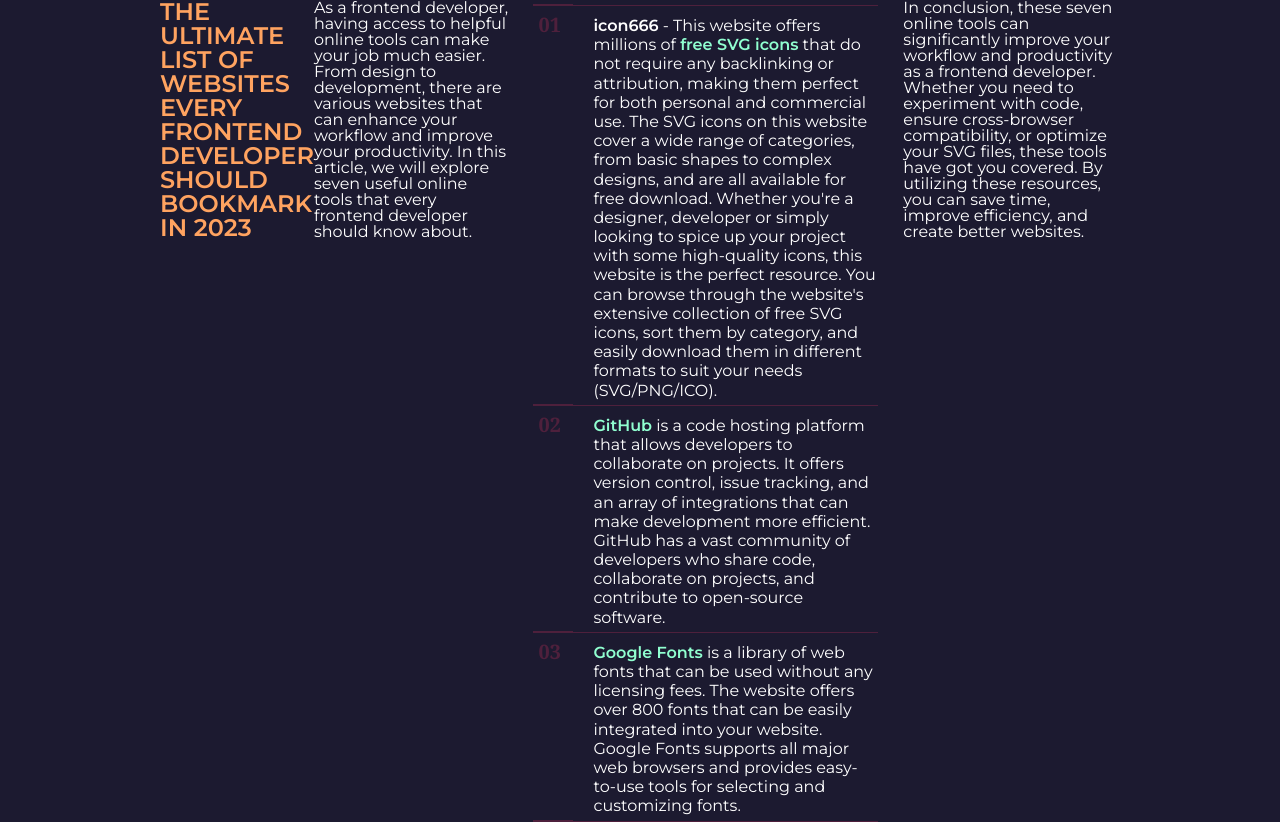
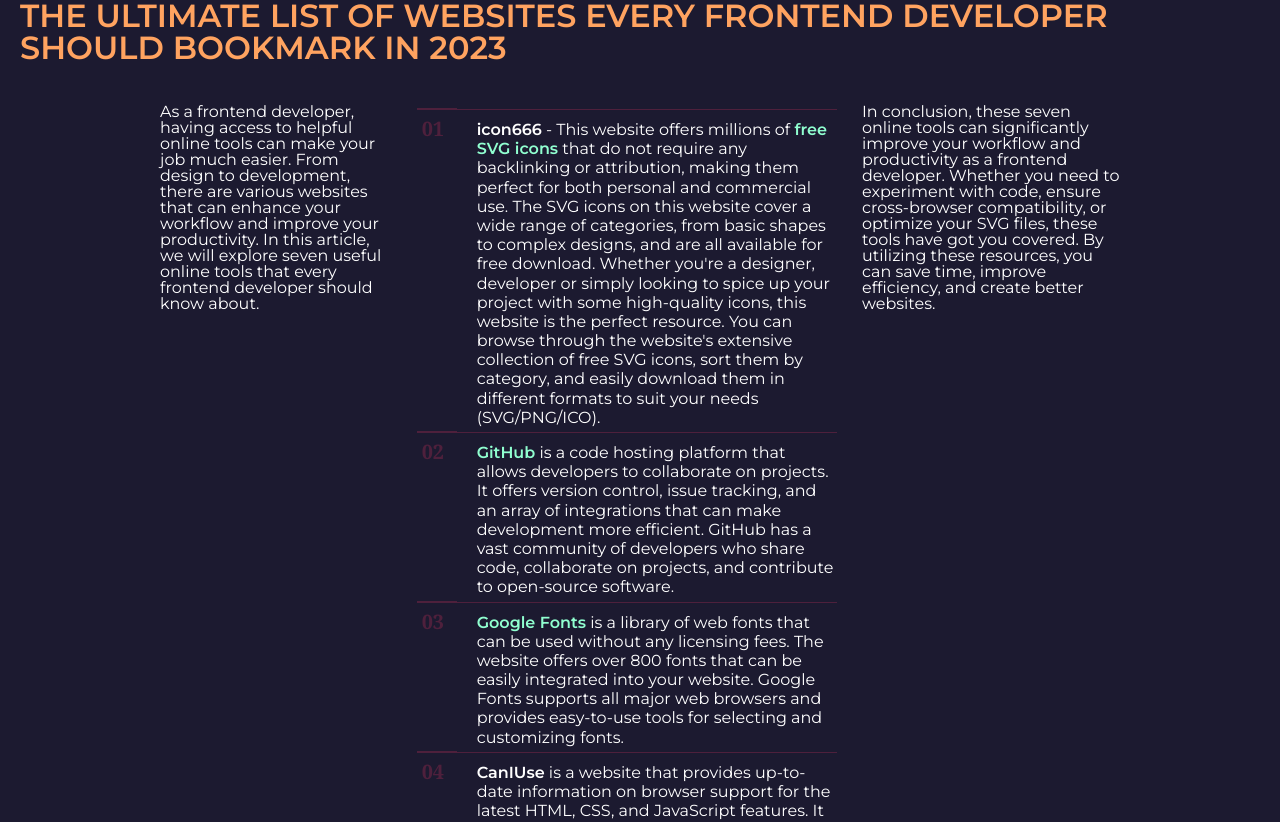
Before and after one commit to mikeparson/frontend_tools, a plain HTML site: page index.html in a window 1280 px wide. Shown: the top 822 px of the page. Drawn offline with Linux system fonts and the light colour scheme.

Commit message:
Update index.html

```diff
--- a/index.html
+++ b/index.html
@@ -133,8 +133,8 @@ h1 {
      </style>
   </head>
   <body class="container">
-    <section class="toc-wrapper">
     <h1>The Ultimate List of Websites Every Frontend Developer Should Bookmark in 2023</h1>
+    <div class="toc-wrapper">
 
     <p>As a frontend developer, having access to helpful online tools can make your job much easier. From design to development, there are various websites that can enhance your workflow and improve your productivity. In this article, we will explore seven useful online tools that every frontend developer should know about.</p>
     <ol class="toc">
@@ -148,6 +148,6 @@ h1 {
       <li><b>SVGOMG</b> is a web-based tool that helps optimize SVG files for the web. It can help reduce file size and improve performance. SVGOMG provides a simple and easy-to-use interface that allows developers to upload their SVG files and apply various optimization techniques to them.</li>
     </ol>
     <p>In conclusion, these seven online tools can significantly improve your workflow and productivity as a frontend developer. Whether you need to experiment with code, ensure cross-browser compatibility, or optimize your SVG files, these tools have got you covered. By utilizing these resources, you can save time, improve efficiency, and create better websites.</p>
-      </section>
+      </div>
   </body>
 </html>
```
